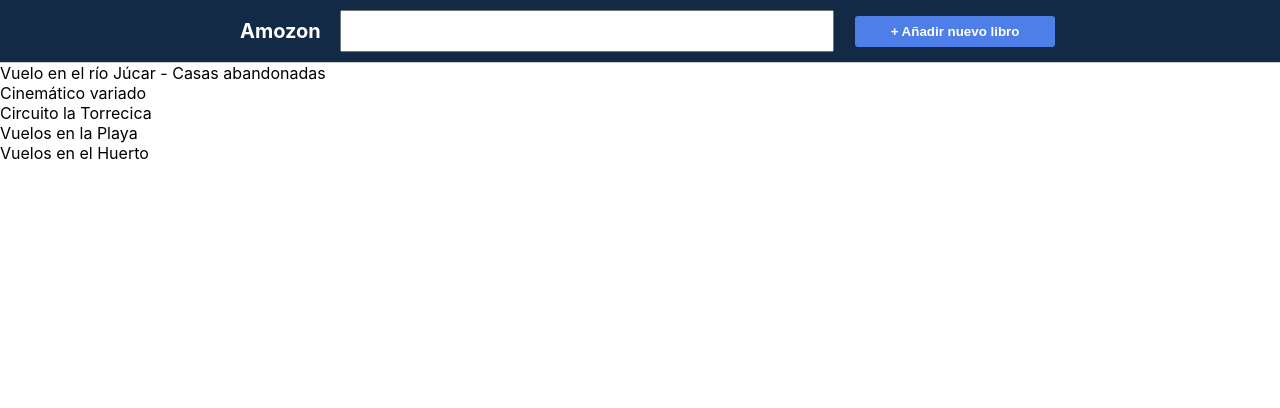
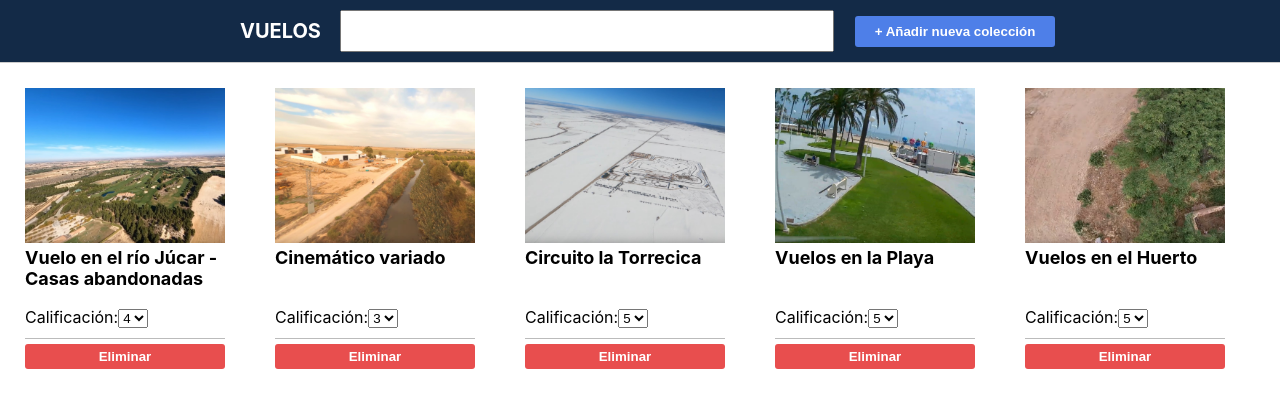
Before and after one commit to josaco/amozon, a React (Create React App) app: page / in a window 1280 px wide. Shown: the top 408 px of the page. Built offline with nearby package versions, Linux system fonts and the light colour scheme.

Commit message:
Montaje - Editado el Item.js

```diff
--- a/src/App.js
+++ b/src/App.js
@@ -27,7 +27,7 @@
   render(){
     return (
       <div className="app">
-        <Menu title="Amozon" />
+        <Menu title="VUELOS" />
         <List items={this.state.books}/>
       </div>
     );
--- a/src/Item.css
+++ b/src/Item.css
@@ -7,7 +7,7 @@
     vertical-align: top;
 }
 .item .image img{
-    height: 330px;
+    height: 155px;
 }
 
 .item .title{
--- a/src/Item.js
+++ b/src/Item.js
@@ -1,10 +1,28 @@
 import React from 'react';
+import './Item.css';
 
 function Item(props) {
 
     return(
-        <div className="list">
+        <div className="item">
+            <div className="image"><img src={'img/'+ props.image} width="100%" /></div>
+            <div className="title">{props.title}</div>
+            <div className="rating">
+                <p>
 
+                </p>
+                Calificación:
+                <select value={props.rating}>
+                    <option value="1">1</option>
+                    <option value="2">2</option>
+                    <option value="3">3</option>
+                    <option value="4">4</option>
+                    <option value="5">5</option>
+                </select>
+            </div>
+            <div className="actions">
+                <button>Eliminar</button>
+            </div>
         </div>
     );
 
--- a/src/List.js
+++ b/src/List.js
@@ -1,4 +1,5 @@
 import React from 'react';
+import Item from './Item';
 
 function List(props){
     return(
@@ -10,7 +11,12 @@
         <div className="list">
             {
                 props.items.map( item=>
-                    <div>{item.title}</div>
+                    <Item
+                        key={item.id}
+                        id={item.id}
+                        title={item.title}
+                        image={item.image}
+                        rating={item.rating} />
                 )
             }
         </div>
--- a/src/Menu.js
+++ b/src/Menu.js
@@ -15,7 +15,7 @@
                 </div>
 
                 <div className="actions">
-                    <button className="button btn-blue">+ Añadir nuevo libro</button>
+                    <button className="button btn-blue">+ Añadir nueva colección</button>
                 </div>
             </div>
         </div>
```
